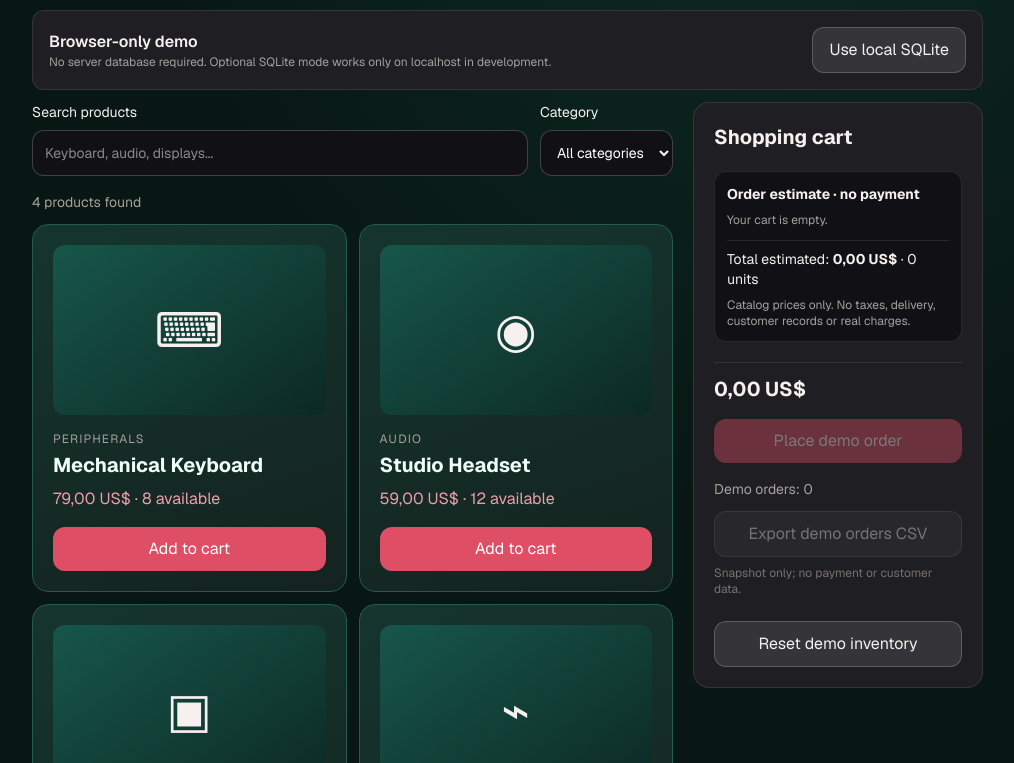
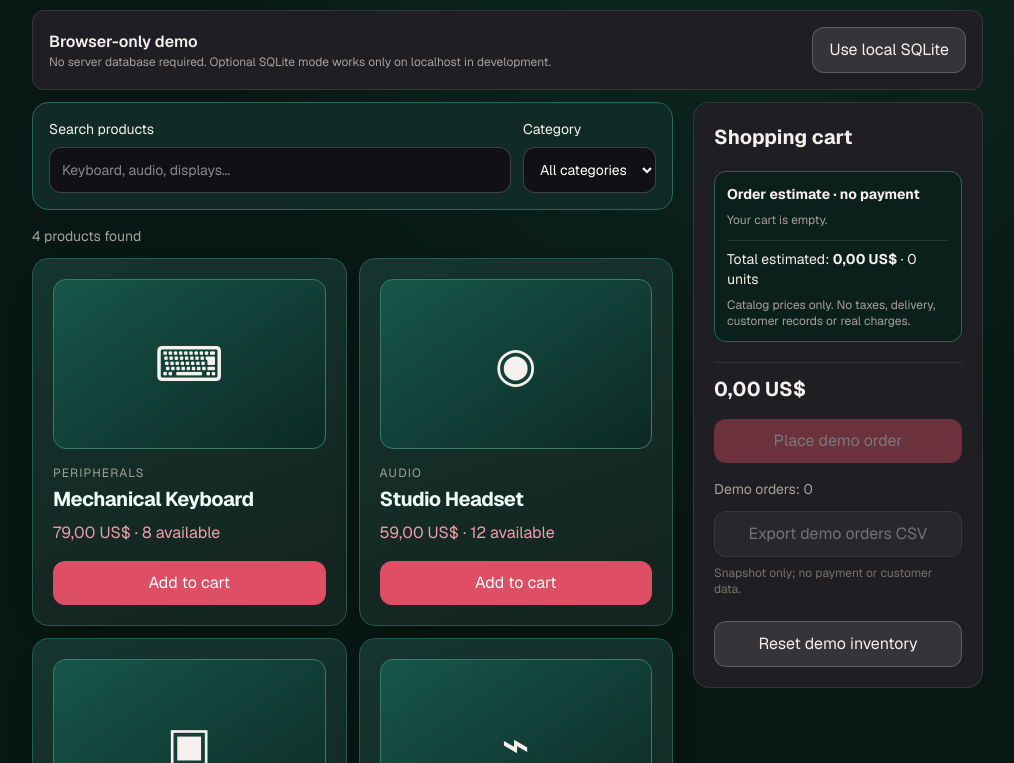
Before and after one commit to Dleteo/Nexus-AI, a Next.js app: page /labs in a window 1280 px wide. Shown: the part 877-1640 px from the top of the page, without its empty margins (265-1279 px from the left). Built offline with nearby package versions, Linux system fonts and the light colour scheme; a web font is replaced by a local one.

Commit message:
style: refine functional layouts of storefront, editor, telemetry and pipeline

```diff
--- a/components/labs/lab-themes.css
+++ b/components/labs/lab-themes.css
@@ -40,3 +40,30 @@
 .factory-pipeline section{border-color:#775035;background:linear-gradient(145deg,#30241b,#211b18)}
 .factory-pipeline [role="status"]{border-color:#926039}
 @media(max-width:600px){.lab-product-banner{min-height:160px}.lab-product-banner-art{opacity:.11}.lab-product-banner p{max-width:38ch}}
+
+/* Application composition: commerce reads as a store, Studio as a canvas,
+   Monitor as telemetry, and Factory as a review pipeline. */
+.commerce-storefront [aria-label="Product catalog"]>div:first-child{padding:16px;border:1px solid #28685a;border-radius:16px;background:#102b25}
+.commerce-storefront [aria-label="Product catalog"] article{overflow:hidden;box-shadow:0 14px 35px -28px #000}
+.commerce-storefront [aria-label="Product catalog"] article>div[aria-hidden="true"]{border:1px solid #397b68;border-radius:13px}
+.commerce-storefront [aria-label="Product catalog"] article h3{letter-spacing:-.025em}
+.commerce-storefront [aria-label="Product catalog"] article p{overflow-wrap:anywhere}
+.commerce-storefront [aria-label="Cart price breakdown"]{border-color:#28685a;background:#0c201b}
+.studio-designer>div:nth-child(n+2){min-width:0}
+.studio-designer [class*="xl:grid-cols-"]>aside{box-shadow:inset 3px 0 #c5a6ff}
+.studio-designer [class*="xl:grid-cols-"]>aside button{transition:border-color .16s,background-color .16s}
+.studio-designer [class*="xl:grid-cols-"]>aside button:hover{border-color:#bda0de}
+.monitor-console [role="img"]{border-radius:12px;background:repeating-linear-gradient(0deg,transparent 0 23px,#34617c45 24px),linear-gradient(180deg,#101e2b,#0a1822);padding:14px}
+.monitor-console [role="img"]>div{min-width:3px}
+.monitor-console section h3{color:#e8f8ff}
+.factory-pipeline [aria-label="Factory job board"]{background:#211a15}
+.factory-pipeline [aria-label="Local factory pipeline counts"]>div{border:1px solid #775035;background:#2b2119}
+.factory-pipeline textarea,.factory-pipeline select{border-color:#775035;background:#17120f}
+.nexus-lab-workspace :is(input,select,textarea){max-width:100%}
+.nexus-lab-workspace :is(button,a){overflow-wrap:anywhere}
+@media(max-width:480px){
+  .nexus-lab-shell [data-lab-navigation] button{font-size:12px;min-height:78px}
+  .nexus-lab-shell [data-lab-navigation] strong{font-size:13px;line-height:1.3}
+  .nexus-lab-workspace .lab-product-banner{padding:19px}
+  .nexus-lab-workspace .lab-product-banner strong{font-size:32px}
+}
```
